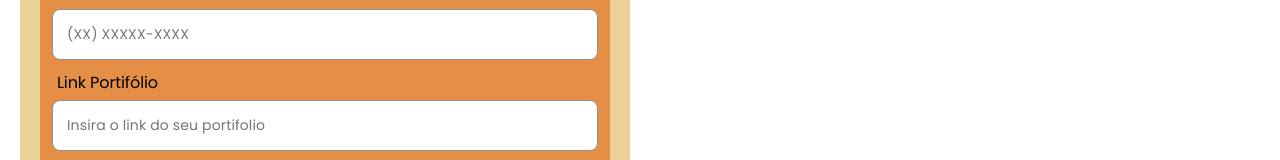
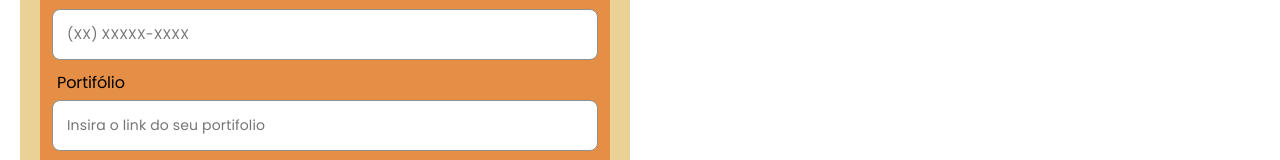
Before and after one commit to YuriSouzaDev/curriculo-generator, a React (Vite) app: page / in a window 1280 px wide. Shown: the part 371-531 px from the top of the page. Built offline with nearby package versions, Linux system fonts and the light colour scheme.

Commit message:
feat: portifolio link validation

```diff
--- a/src/components/molecules/Form/FormPersonalInfo.jsx
+++ b/src/components/molecules/Form/FormPersonalInfo.jsx
@@ -9,20 +9,20 @@ const regexValidation = {
   name: /^[a-zA-Z.'-\s]+$/,
   email:
     /^(([^<>()[].,;:s@"]+(.[^<>()[].,;:s@"]+)*)|(".+"))@(([^<>()[].,;:s@"]+.)+[^<>()[].,;:s@"]{2,})$/i,
-  url: /^https:\/\/www\.linkedin\.com\/in\/[a-zA-Z0-9-]+\/?$/,
+  linkedinUrl: /^https:\/\/www\.linkedin\.com\/in\/[a-zA-Z0-9-]+\/?$/,
   phoneNumber: /^\(\d{2}\)\s\d{9}$/,
+  portfolioUrl: /^https:\/\/.+$/i,
 };
 
 function FormPersonalInfo() {
   const [isAccordeonOpen, setIsAccordeonOpen] = React.useState(false);
-  const { setName, setLinkedinLink, setWhatsapp } =
+  const { setName, setLinkedinLink, setWhatsapp, setPortifolio } =
     React.useContext(AppContext);
-
-  console.log(regexValidation.url);
 
   const nameRef = React.useRef();
   const linkedinLinkRef = React.useRef();
   const whatsappRef = React.useRef();
+  const portifolioRef = React.useRef();
   const updateRef = React.useRef();
   const timeoutRef = React.useRef(null);
 
@@ -58,17 +58,12 @@ function FormPersonalInfo() {
 
     if (
       linkedinLinkRef.current.value.length >= 1 &&
-      regexValidation.url.test(linkedinLinkRef.current.value)
+      regexValidation.linkedinUrl.test(linkedinLinkRef.current.value)
     ) {
       updateRef.current.classList.add('activeUpdate');
       setLinkedinLink(linkedinLinkRef.current.value);
       updateTimeout();
     }
-    /* else {
-      updateRef.current.classList.add('activeUpdate');
-      updateRef.current.innerHTML = 'URL do Linkedin inválida';
-      updateTimeout();
-    } */
 
     if (
       formattedPhoneNumber.length >= 1 &&
@@ -76,6 +71,15 @@ function FormPersonalInfo() {
     ) {
       updateRef.current.classList.add('activeUpdate');
       setWhatsapp(formattedPhoneNumber);
+      updateTimeout();
+    }
+
+    if (
+      portifolioRef.current.value.length >= 1 &&
+      regexValidation.portfolioUrl.test(portifolioRef.current.value)
+    ) {
+      updateRef.current.classList.add('activeUpdate');
+      setPortifolio(portifolioRef.current.value);
       updateTimeout();
     }
 
@@ -111,7 +115,7 @@ function FormPersonalInfo() {
           <div className={styles.input__item}>
             {/* Nome completo */}
             <Input
-              name="Nome"
+              name="nome"
               placeholder="Insira seu nome completo"
               id="nome"
               inputRef={nameRef}
@@ -120,7 +124,7 @@ function FormPersonalInfo() {
           <div className={styles.input__item}>
             {/* Linkedin */}
             <Input
-              name="Linkedin"
+              name="linkedin"
               placeholder="Insira o link do seu perfil"
               id="linkedin"
               inputRef={linkedinLinkRef}
@@ -129,7 +133,7 @@ function FormPersonalInfo() {
           <div className={styles.input__item}>
             {/* telefone */}
             <Input
-              name="Telefone"
+              name="telefone"
               placeholder="(XX) XXXXX-XXXX"
               id="telefone"
               inputRef={whatsappRef}
@@ -138,9 +142,10 @@ function FormPersonalInfo() {
           <div className={styles.input__item}>
             {/* Portifolio */}
             <Input
-              name="Link Portifólio"
+              name="portifólio"
               placeholder="Insira o link do seu portifolio"
-              id="telefone"
+              id="portifólio"
+              inputRef={portifolioRef}
               // value={value}
             />
           </div>
```
